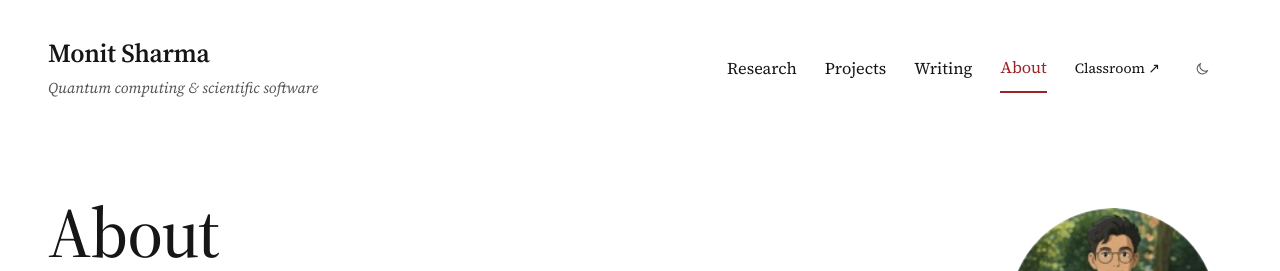
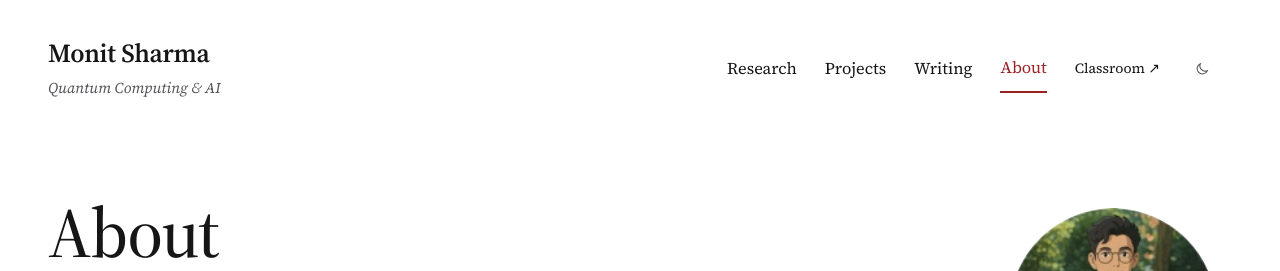
Before and after one commit to MonitSharma/portfolio, a Jekyll site: the page built from about.html, in a window 1280 px wide. Shown: the top 271 px of the page. Built offline with Jekyll 4.4.1, drawn with Linux system fonts in a browser that asks for light colours.

Commit message:
Update site tagline to Quantum Computing and AI

```diff
--- a/_includes/editorial-header.html
+++ b/_includes/editorial-header.html
@@ -1,7 +1,7 @@
 <header class="site-header">
   <a class="site-identity" href="{{ '/' | relative_url }}"{% if page.nav == 'home' %} aria-current="page"{% endif %}>
     <span class="site-name">Monit Sharma</span>
-    <span class="site-role">Quantum computing &amp; scientific software</span>
+    <span class="site-role">Quantum Computing &amp; AI</span>
   </a>
   <div class="header-controls">
     <nav class="site-nav" aria-label="Main navigation">
```
